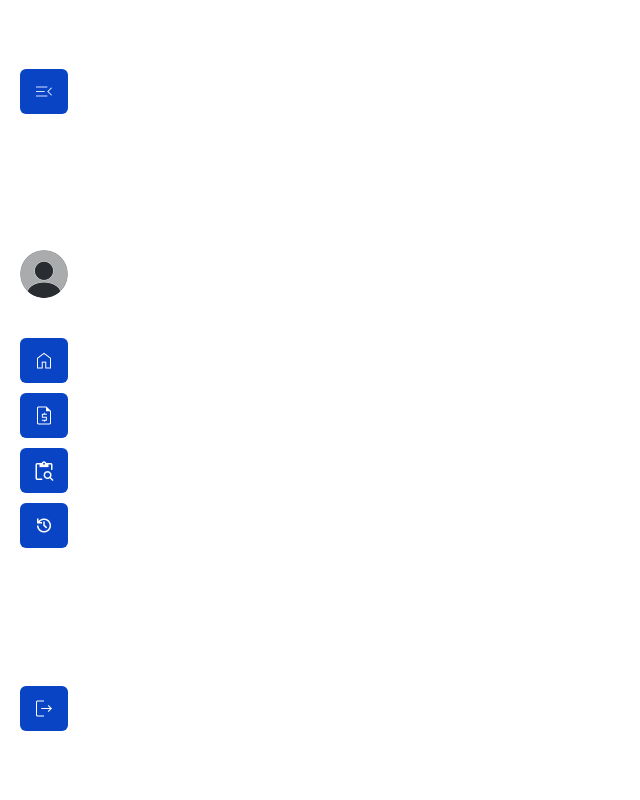
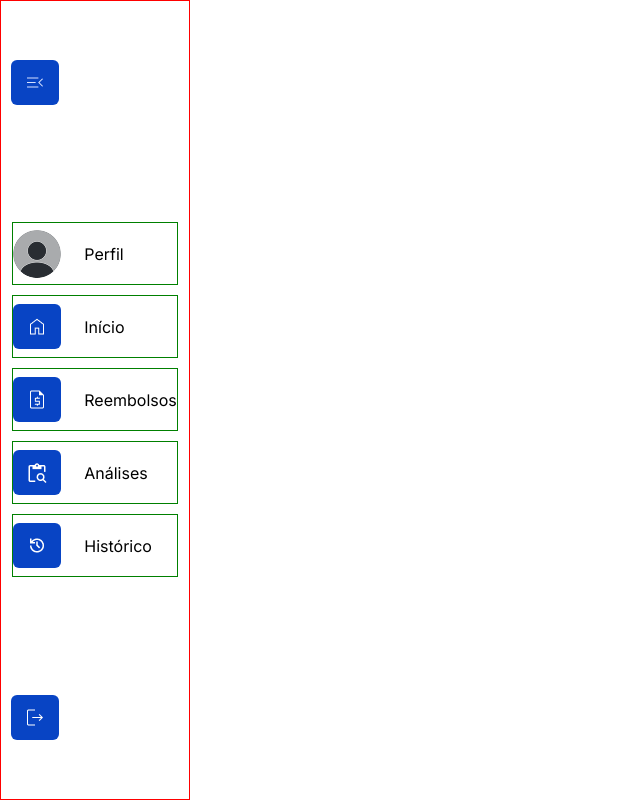
Before and after one commit to nonatodiego/SISPAR, a React (Vite) app: page /reembolsos in a window 1280 px wide. Shown: the whole page, without its empty margins (0-640 px from the left). Built offline with nearby package versions, Linux system fonts and the light colour scheme.

Commit message:
:sparkles: feat: adiciona interatividade ao cabeçalho com animações e melhorias de estilo

```diff
--- a/src/components/header/Header.jsx
+++ b/src/components/header/Header.jsx
@@ -1,3 +1,4 @@
+import { useState } from "react";
 import styles from './header.module.scss';
 import menuIcon from '../../assets/menuIcon.png'
 import profileIcon from '../../assets/profileIcon.png'
@@ -9,37 +10,54 @@ import sairIcon from '../../assets/sairIcon.png'
 
 
 export default function Header() {
+    const [isExpanded, setIsExpanded] = useState(false);
 
     return (
-        <header className={styles.header}>
+        <header className={`${styles.header} ${isExpanded ? styles.expanded : ""}`}
+        onMouseEnter={() => setIsExpanded(true)}
+        onMouseLeave={() => setIsExpanded(false)}>
+
             <div className={styles.iconMenu}>
                 <img src={menuIcon} alt="" />
             </div>
+
             <nav>
                 <ul>
                     <li>
-                        <img src={profileIcon} alt="Icone de perfil" />
+                        <span className={`${styles.navIcons} ${styles.perfilIcon}`}>
+                            <img src={profileIcon} alt="Icone de perfil" />
+                        </span>
+                        {isExpanded && <span>Perfil</span>}
                     </li>
                     <li>
-                        <img src={homeIcon} alt="Icone de Home" />
+                        <span  className={styles.navIcons}>
+                            <img src={homeIcon} alt="Icone de Home" />
+                        </span>
+                        {isExpanded && <span>Início</span>}
                     </li>
                     <li>
-                        <img src={reembolsosIcon} alt="Icone de Reembolso" />
+                        <span className={styles.navIcons}>
+                            <img src={reembolsosIcon} alt="Icone de Reembolso" />
+                        </span>
+                        {isExpanded && <span>Reembolsos</span>}
                     </li>
                     <li>
-                        <img src={pesquisaIcon} alt="Icone de Pesquisa" />
+                        <span className={styles.navIcons}>
+                            <img src={pesquisaIcon} alt="Icone de Pesquisa" />
+                        </span>
+                        {isExpanded && <span>Análises</span>}
                     </li>
                     <li>
-                        <img src={historicoIcon} alt="Icone de Histórico" />
+                        <span className={styles.navIcons}>
+                            <img src={historicoIcon} alt="Icone de Histórico" />
+                        </span>
+                        {isExpanded && <span>Histórico</span>}
                     </li>
-
                 </ul>
             </nav>
             <div className={styles.iconSair}>
                 <img src={sairIcon} alt="" />
             </div>
-
-
         </header>
     )
 }
--- a/src/components/header/Header.module.scss
+++ b/src/components/header/Header.module.scss
@@ -7,7 +7,9 @@
     justify-content: space-around;
     height: 100vh;
     width: 88px;
-}
+    transition: width 0.3s ease-in-out;
+
+    border: 1px solid red;
 
     nav ul {
         display: flex;
@@ -16,14 +18,16 @@ nav ul {
         list-style: none;
     }
 
-
-nav ul li:first-child {
-    margin-bottom: 2rem;
-    background-color: transparent
+    nav ul li {
+        display: flex;
+        align-items: center;
+        width: 100%;
+        transition: padding 0.2s ease-in-out;
     }
 
+
     .iconMenu,.iconSair,
-ul li {
+    .navIcons {
         background-color: $azul-escuro;
         cursor: pointer;
         width: 48px;
@@ -31,6 +35,67 @@ ul li {
         display: flex;
         justify-content: center;
         align-items: center;
-    margin: 0;
         border-radius: 6px;
     }
+
+    .profileIcon {
+        display: flex;
+    }
+
+    .navIcons {
+        flex-shrink: 0;
+    }
+
+    .perfilIcon {
+        background-color: transparent;
+    }
+
+
+
+
+}
+
+// HEADER HOVER
+
+.header:hover {
+    width: 11.875rem;
+
+    nav ul {
+        display: flex;
+        flex-direction: column;
+        justify-content: center;
+        align-items: center;
+    }
+
+    nav ul li {
+        display: flex; /* Adicionado */
+        align-items: center; /* Adicionado */
+        gap: 15px;
+        width: 100%;
+        padding: 8px 0;
+        border: 1px solid green;
+
+        span {
+            cursor: pointer;
+        }
+    }
+
+    .iconMenu, .iconSair {
+        margin-right: 3rem;
+    }
+
+    /* Espaçamento entre o ícone e o texto */
+    .navIcons {
+        margin-right: 0.5rem; /* Ajuste conforme necessário */
+    }
+
+    span:not(.navIcons) {
+        white-space: nowrap;
+        font-size: 1rem;
+    }
+
+    .iconMenu, .iconSair {
+        margin-right: 121px;
+
+    }
+}
```
Lines whose indentation alone changed are shown as unchanged.
